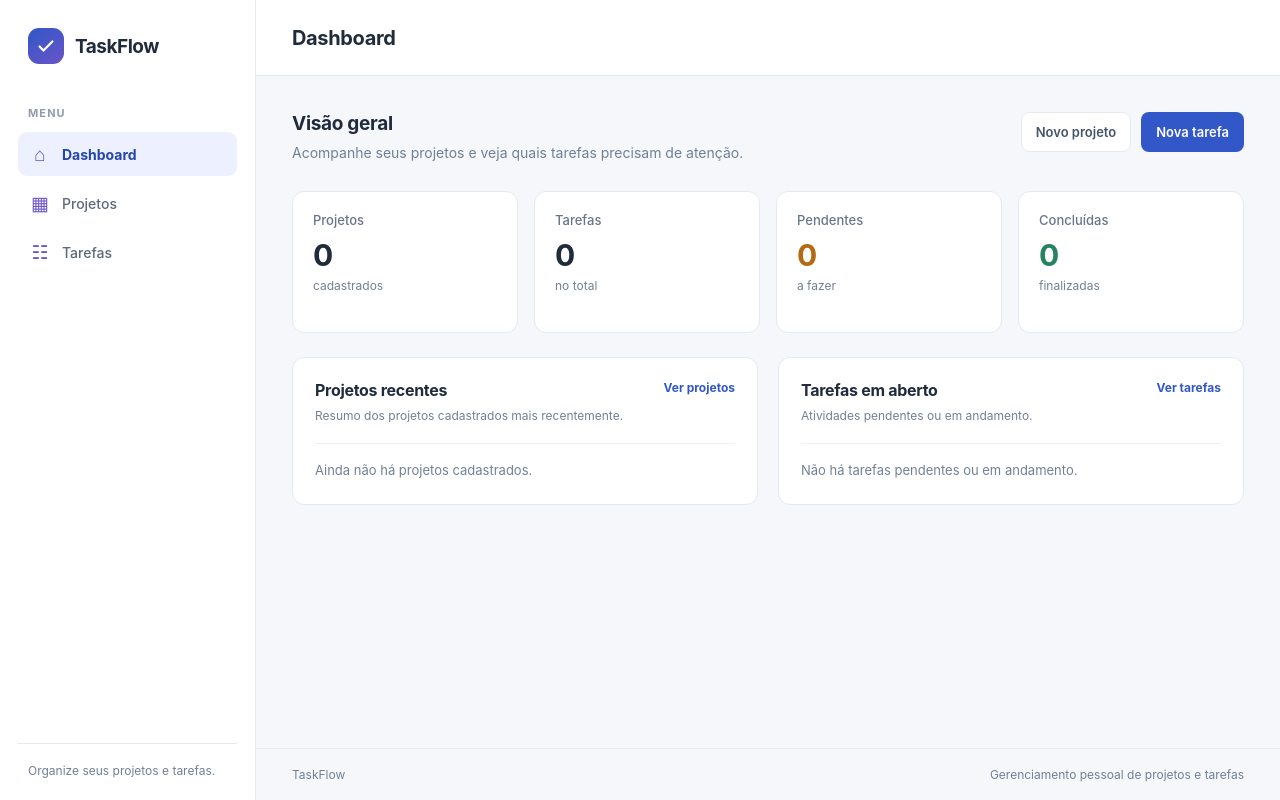
After one commit to kauannfy/TaskFlow, a Django app: page / in a window 1280 px wide. The commit adds this page. Run offline with Django 5.2, Linux system fonts and the light colour scheme; data that the repository does not hold is empty.

Commit message:
feat: adiciona página de dashboard com estatísticas de projetos e tarefas.   Refs Desenvolver a interface do Dashboard Fixes #9

```diff
--- a/core/static/core/css/style.css
+++ b/core/static/core/css/style.css
@@ -298,3 +298,328 @@ a.navigation-link:hover {
         transition-duration: 0.01ms !important;
     }
 }
+
+.dashboard-intro {
+    display: flex;
+    align-items: flex-start;
+    justify-content: space-between;
+    gap: 24px;
+    margin-bottom: 28px;
+}
+
+.dashboard-intro h2,
+.dashboard-panel-heading h2 {
+    margin: 0;
+    color: #202b3c;
+    font-size: 19px;
+    font-weight: 650;
+    letter-spacing: -0.3px;
+}
+
+.dashboard-intro p,
+.dashboard-panel-heading p {
+    margin: 7px 0 0;
+    color: var(--color-text-muted);
+    font-size: 14px;
+    line-height: 1.5;
+}
+
+.dashboard-actions {
+    display: flex;
+    flex-wrap: wrap;
+    gap: 10px;
+}
+
+.dashboard-button {
+    display: inline-flex;
+    min-height: 40px;
+    align-items: center;
+    justify-content: center;
+    padding: 0 14px;
+    border: 1px solid transparent;
+    border-radius: 8px;
+    font-size: 13px;
+    font-weight: 600;
+    text-decoration: none;
+    transition: background-color 140ms ease, border-color 140ms ease;
+}
+
+.dashboard-button-primary {
+    background: var(--color-primary);
+    color: #fff;
+}
+
+.dashboard-button-primary:hover {
+    background: var(--color-primary-dark);
+}
+
+.dashboard-button-secondary {
+    border-color: var(--color-border);
+    background: var(--color-surface);
+    color: #46536a;
+}
+
+.dashboard-button-secondary:hover {
+    border-color: #cbd4e4;
+    background: #f9faff;
+}
+
+.dashboard-stats {
+    display: grid;
+    grid-template-columns: repeat(4, minmax(0, 1fr));
+    gap: 16px;
+    margin-bottom: 24px;
+}
+
+.dashboard-stat,
+.dashboard-panel {
+    border: 1px solid var(--color-border);
+    border-radius: 12px;
+    background: var(--color-surface);
+}
+
+.dashboard-stat {
+    display: grid;
+    min-height: 142px;
+    align-content: start;
+    padding: 20px;
+}
+
+.dashboard-stat-label {
+    color: #68758a;
+    font-size: 13px;
+    font-weight: 550;
+}
+
+.dashboard-stat-value {
+    margin-top: 12px;
+    color: #202b3c;
+    font-size: 30px;
+    font-weight: 700;
+    letter-spacing: -1px;
+    line-height: 1;
+}
+
+.dashboard-stat-note {
+    margin-top: 8px;
+    color: var(--color-text-muted);
+    font-size: 12px;
+}
+
+.dashboard-stat-pending .dashboard-stat-value {
+    color: #b46a12;
+}
+
+.dashboard-stat-complete .dashboard-stat-value {
+    color: #25845f;
+}
+
+.dashboard-sections {
+    display: grid;
+    grid-template-columns: repeat(2, minmax(0, 1fr));
+    align-items: start;
+    gap: 20px;
+}
+
+.dashboard-panel {
+    min-width: 0;
+    padding: 22px;
+}
+
+.dashboard-panel-heading {
+    display: flex;
+    align-items: flex-start;
+    justify-content: space-between;
+    gap: 16px;
+    margin-bottom: 18px;
+}
+
+.dashboard-panel-heading h2 {
+    font-size: 16px;
+}
+
+.dashboard-panel-heading p {
+    font-size: 12px;
+}
+
+.dashboard-text-link {
+    flex: 0 0 auto;
+    color: var(--color-primary);
+    font-size: 12px;
+    font-weight: 650;
+    text-decoration: none;
+}
+
+.dashboard-text-link:hover,
+.dashboard-item-title:hover {
+    color: var(--color-primary-dark);
+    text-decoration: underline;
+}
+
+.dashboard-project-list,
+.dashboard-task-list {
+    display: grid;
+    margin: 0;
+    padding: 0;
+    list-style: none;
+}
+
+.dashboard-project-item {
+    display: grid;
+    grid-template-columns: minmax(0, 1fr) auto;
+    align-items: center;
+    gap: 10px 14px;
+    padding: 14px 0;
+    border-top: 1px solid #eef0f5;
+}
+
+.dashboard-project-item:first-child,
+.dashboard-task-item:first-child {
+    padding-top: 0;
+    border-top: 0;
+}
+
+.dashboard-item-title {
+    overflow: hidden;
+    color: #29364a;
+    font-size: 13px;
+    font-weight: 620;
+    text-overflow: ellipsis;
+    text-decoration: none;
+}
+
+.dashboard-badge {
+    display: inline-flex;
+    width: fit-content;
+    align-items: center;
+    padding: 5px 8px;
+    border-radius: 999px;
+    background: #f0f2f7;
+    color: #596579;
+    font-size: 11px;
+    font-weight: 600;
+    line-height: 1.2;
+    white-space: nowrap;
+}
+
+.status-planejado,
+.status-a_fazer {
+    background: #fff5e7;
+    color: #98600e;
+}
+
+.status-em_andamento {
+    background: #edf1ff;
+    color: #3654ad;
+}
+
+.status-concluido,
+.status-concluida {
+    background: #e9f7f0;
+    color: #267653;
+}
+
+.priority-baixa {
+    background: #edf6f1;
+    color: #327454;
+}
+
+.priority-media {
+    background: #fff5e7;
+    color: #98600e;
+}
+
+.priority-alta {
+    background: #fff0ef;
+    color: #ad453d;
+}
+
+.dashboard-task-item {
+    display: flex;
+    align-items: center;
+    justify-content: space-between;
+    gap: 14px;
+    padding: 14px 0;
+    border-top: 1px solid #eef0f5;
+}
+
+.dashboard-task-main {
+    display: grid;
+    min-width: 0;
+    gap: 5px;
+}
+
+.dashboard-task-project {
+    overflow: hidden;
+    color: var(--color-text-muted);
+    font-size: 11px;
+    text-overflow: ellipsis;
+    text-decoration: none;
+}
+
+.dashboard-task-meta {
+    display: flex;
+    flex: 0 0 auto;
+    flex-wrap: wrap;
+    justify-content: flex-end;
+    gap: 6px;
+}
+
+.dashboard-empty {
+    margin: 0;
+    padding: 18px 0 4px;
+    border-top: 1px solid #eef0f5;
+    color: var(--color-text-muted);
+    font-size: 13px;
+}
+
+.dashboard-recent-panel {
+    margin-top: 20px;
+}
+
+@media (max-width: 980px) {
+    .dashboard-stats {
+        grid-template-columns: repeat(2, minmax(0, 1fr));
+    }
+
+    .dashboard-sections {
+        grid-template-columns: minmax(0, 1fr);
+    }
+}
+
+@media (max-width: 600px) {
+    .dashboard-intro {
+        flex-direction: column;
+        gap: 16px;
+    }
+
+    .dashboard-actions {
+        width: 100%;
+    }
+
+    .dashboard-button {
+        flex: 1;
+    }
+
+    .dashboard-stats {
+        gap: 10px;
+    }
+
+    .dashboard-stat {
+        min-height: 128px;
+        padding: 16px;
+    }
+
+    .dashboard-panel {
+        padding: 18px;
+    }
+
+    .dashboard-task-item {
+        align-items: flex-start;
+        flex-direction: column;
+    }
+
+    .dashboard-task-meta {
+        justify-content: flex-start;
+    }
+}
--- a/core/templates/core/base.html
+++ b/core/templates/core/base.html
@@ -45,7 +45,7 @@
 
                 <ul class="navigation-list">
 
-                    {% url 'dashboard' as dashboard_url %}
+                    {% url 'core:dashboard' as dashboard_url %}
                     <li>
                         {% if dashboard_url %}
                             <a
@@ -64,14 +64,10 @@
                         {% endif %}
                     </li>
 
-                    {% url 'project_list' as project_list_url %}
+                    {% url 'core:projeto_lista' as project_list_url %}
                     <li>
                         {% if project_list_url %}
-                            <a
-                                class="navigation-link{% if request.resolver_match.url_name == 'project_list' %} is-active{% endif %}"
-                                href="{{ project_list_url }}"
-                                {% if request.resolver_match.url_name == 'project_list' %}aria-current="page"{% endif %}
-                            >
+                            <a class="navigation-link{% if request.resolver_match.url_name == 'projeto_lista' %} is-active{% endif %}" href="{{ project_list_url }}" {% if request.resolver_match.url_name == 'projeto_lista' %}aria-current="page"{% endif %}>
                                 <span class="navigation-icon" aria-hidden="true">▦</span>
                                 <span>Projetos</span>
                             </a>
@@ -83,14 +79,10 @@
                         {% endif %}
                     </li>
 
-                    {% url 'task_list' as task_list_url %}
+                    {% url 'core:tarefa_lista' as task_list_url %}
                     <li>
                         {% if task_list_url %}
-                            <a
-                                class="navigation-link{% if request.resolver_match.url_name == 'task_list' %} is-active{% endif %}"
-                                href="{{ task_list_url }}"
-                                {% if request.resolver_match.url_name == 'task_list' %}aria-current="page"{% endif %}
-                            >
+                            <a class="navigation-link{% if request.resolver_match.url_name == 'tarefa_lista' %} is-active{% endif %}" href="{{ task_list_url }}" {% if request.resolver_match.url_name == 'tarefa_lista' %}aria-current="page"{% endif %}>
                                 <span class="navigation-icon" aria-hidden="true">☷</span>
                                 <span>Tarefas</span>
                             </a>
--- /dev/null
+++ b/core/templates/core/dashboard.html
@@ -0,0 +1,119 @@
+{% extends "core/base.html" %}
+
+{% block title %}Dashboard | TaskFlow{% endblock %}
+{% block page_title %}Dashboard{% endblock %}
+
+{% block content %}
+    <section class="dashboard-intro" aria-labelledby="dashboard-title">
+        <div>
+            <h2 id="dashboard-title">Visão geral</h2>
+            <p>Acompanhe seus projetos e veja quais tarefas precisam de atenção.</p>
+        </div>
+        <div class="dashboard-actions">
+            <a class="dashboard-button dashboard-button-secondary" href="{% url 'core:projeto_novo' %}">Novo projeto</a>
+            <a class="dashboard-button dashboard-button-primary" href="{% url 'core:tarefa_nova' %}">Nova tarefa</a>
+        </div>
+    </section>
+
+    <section class="dashboard-stats" aria-label="Resumo de projetos e tarefas">
+        <article class="dashboard-stat">
+            <span class="dashboard-stat-label">Projetos</span>
+            <strong class="dashboard-stat-value">{{ total_projetos }}</strong>
+            <span class="dashboard-stat-note">cadastrados</span>
+        </article>
+        <article class="dashboard-stat">
+            <span class="dashboard-stat-label">Tarefas</span>
+            <strong class="dashboard-stat-value">{{ total_tarefas }}</strong>
+            <span class="dashboard-stat-note">no total</span>
+        </article>
+        <article class="dashboard-stat dashboard-stat-pending">
+            <span class="dashboard-stat-label">Pendentes</span>
+            <strong class="dashboard-stat-value">{{ tarefas_a_fazer }}</strong>
+            <span class="dashboard-stat-note">a fazer</span>
+        </article>
+        <article class="dashboard-stat dashboard-stat-complete">
+            <span class="dashboard-stat-label">Concluídas</span>
+            <strong class="dashboard-stat-value">{{ tarefas_concluidas }}</strong>
+            <span class="dashboard-stat-note">finalizadas</span>
+        </article>
+    </section>
+
+    <div class="dashboard-sections">
+        <section class="dashboard-panel" aria-labelledby="projects-heading">
+            <div class="dashboard-panel-heading">
+                <div>
+                    <h2 id="projects-heading">Projetos recentes</h2>
+                    <p>Resumo dos projetos cadastrados mais recentemente.</p>
+                </div>
+                <a class="dashboard-text-link" href="{% url 'core:projeto_lista' %}">Ver projetos</a>
+            </div>
+
+            {% if projetos_recentes %}
+                <ul class="dashboard-project-list">
+                    {% for projeto in projetos_recentes %}
+                        <li class="dashboard-project-item">
+                            <a class="dashboard-item-title" href="{% url 'core:projeto_detalhe' projeto.pk %}">{{ projeto.nome }}</a>
+                            <span class="dashboard-badge status-{{ projeto.status }}">{{ projeto.get_status_display }}</span>
+                        </li>
+                    {% endfor %}
+                </ul>
+            {% else %}
+                <p class="dashboard-empty">Ainda não há projetos cadastrados.</p>
+            {% endif %}
+        </section>
+
+        <section class="dashboard-panel" aria-labelledby="open-tasks-heading">
+            <div class="dashboard-panel-heading">
+                <div>
+                    <h2 id="open-tasks-heading">Tarefas em aberto</h2>
+                    <p>Atividades pendentes ou em andamento.</p>
+                </div>
+                <a class="dashboard-text-link" href="{% url 'core:tarefa_lista' %}">Ver tarefas</a>
+            </div>
+
+            {% if tarefas_em_aberto %}
+                <ul class="dashboard-task-list">
+                    {% for tarefa in tarefas_em_aberto %}
+                        <li class="dashboard-task-item">
+                            <div class="dashboard-task-main">
+                                <a class="dashboard-item-title" href="{% url 'core:projeto_detalhe' tarefa.projeto_id %}">{{ tarefa.titulo }}</a>
+                                <a class="dashboard-task-project" href="{% url 'core:projeto_detalhe' tarefa.projeto_id %}">{{ tarefa.projeto.nome }}</a>
+                            </div>
+                            <div class="dashboard-task-meta">
+                                <span class="dashboard-badge priority-{{ tarefa.prioridade }}">{{ tarefa.get_prioridade_display }}</span>
+                                <span class="dashboard-badge status-{{ tarefa.status }}">{{ tarefa.get_status_display }}</span>
+                            </div>
+                        </li>
+                    {% endfor %}
+                </ul>
+            {% else %}
+                <p class="dashboard-empty">Não há tarefas pendentes ou em andamento.</p>
+            {% endif %}
+        </section>
+    </div>
+
+    {% if tarefas_recentes %}
+        <section class="dashboard-panel dashboard-recent-panel" aria-labelledby="recent-activity-heading">
+            <div class="dashboard-panel-heading">
+                <div>
+                    <h2 id="recent-activity-heading">Atualizações recentes</h2>
+                    <p>Tarefas atualizadas mais recentemente.</p>
+                </div>
+            </div>
+            <ul class="dashboard-task-list">
+                {% for tarefa in tarefas_recentes %}
+                    <li class="dashboard-task-item">
+                        <div class="dashboard-task-main">
+                            <a class="dashboard-item-title" href="{% url 'core:projeto_detalhe' tarefa.projeto_id %}">{{ tarefa.titulo }}</a>
+                            <span class="dashboard-task-project">{{ tarefa.projeto.nome }}</span>
+                        </div>
+                        <div class="dashboard-task-meta">
+                            <span class="dashboard-badge priority-{{ tarefa.prioridade }}">{{ tarefa.get_prioridade_display }}</span>
+                            <span class="dashboard-badge status-{{ tarefa.status }}">{{ tarefa.get_status_display }}</span>
+                        </div>
+                    </li>
+                {% endfor %}
+            </ul>
+        </section>
+    {% endif %}
+{% endblock %}
--- a/core/views.py
+++ b/core/views.py
@@ -14,11 +14,17 @@ class DashboardView(TemplateView):
     def get_context_data(self, **kwargs):
         ctx = super().get_context_data(**kwargs)
         ctx['total_projetos'] = Projeto.objects.count()
+        ctx['total_tarefas'] = Tarefa.objects.count()
         ctx['tarefas_a_fazer'] = Tarefa.objects.filter(status='a_fazer').count()
         ctx['tarefas_em_andamento'] = Tarefa.objects.filter(status='em_andamento').count()
         ctx['tarefas_concluidas'] = Tarefa.objects.filter(status='concluida').count()
         ctx['projetos_recentes'] = Projeto.objects.all()[:5]
-        ctx['tarefas_recentes'] = Tarefa.objects.select_related('projeto', 'responsavel')[:5]
+        ctx['tarefas_recentes'] = Tarefa.objects.select_related(
+            'projeto', 'responsavel'
+        ).order_by('-atualizado_em')[:5]
+        ctx['tarefas_em_aberto'] = Tarefa.objects.filter(
+            status__in=[Tarefa.Status.A_FAZER, Tarefa.Status.EM_ANDAMENTO]
+        ).select_related('projeto').order_by('-criado_em')[:5]
         return ctx
 
 
```
